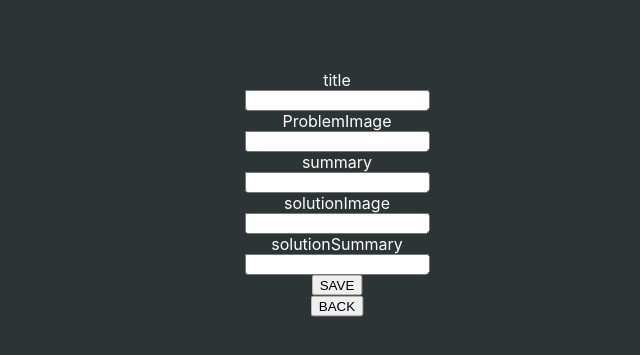
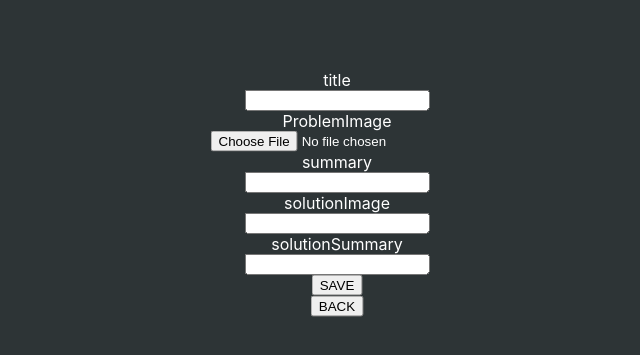
Before and after one commit to CameronHyden/code-log, a React (Create React App) app: page / in a window 1280 px wide. Both pictures are taken after typing "Sample" into the empty fields and a click on the button "ADD". Shown: the part 207-562 px from the top of the page, without its empty margins (303-943 px from the left). Built offline with nearby package versions, Linux system fonts and the light colour scheme; no server answers.

Commit message:
some functionallity for adding photos

```diff
--- a/src/App.jsx
+++ b/src/App.jsx
@@ -38,6 +38,7 @@ const App = () => {
   const handleAddNewLog = async () => {
     await addNewLog(input);
     handleFetch();
+    console.log(input);
   };
 
   const handleDeleteById = async () => {
@@ -59,6 +60,12 @@ const App = () => {
     setAddSection(false);
   };
 
+  const loadFile = (event) => {
+    const image = document.getElementById("problemImageOutput");
+    image.src = URL.createObjectURL(event.target.files[0]);
+    setInput.problemImage(image.src);
+  };
+
   return (
     <div className="App">
       <CodeCardContainer codeEntry={codeEntry} />
@@ -69,6 +76,7 @@ const App = () => {
           saveButton={handleAddNewLog}
           state={input}
           handleAddSectionState={closeAddSection}
+          loadFile={loadFile}
         />
       )}
       <DeleteField handleIdText={handleIdText} deleteById={handleDeleteById} />
--- a/src/components/CodeCardContainer/CodeCardContainer.scss
+++ b/src/components/CodeCardContainer/CodeCardContainer.scss
@@ -1,7 +1,15 @@
+@use "../../styles/variables" as *;
+
 .codeCardContainer {
   display: grid;
   gap: 2rem;
   justify-items: center;
-  grid-template-columns: repeat(2, minmax(0, 1fr));
+  grid-template-columns: repeat(1, minmax(0, 1fr));
   border: 2px red solid;
 }
+
+@media only screen and (min-width: $desktop-breakpoint) {
+  .codeCardContainer {
+    grid-template-columns: repeat(3, minmax(0, 1fr));
+  }
+} ;
--- a/src/components/LogInput/LogInput.jsx
+++ b/src/components/LogInput/LogInput.jsx
@@ -6,6 +6,7 @@ const LogInput = ({
   saveButton,
   state,
   handleAddSectionState,
+  loadFile,
 }) => {
   return (
     <div className="logInput-container">
@@ -19,10 +20,13 @@ const LogInput = ({
         />
         <label htmlFor="problemImage">ProblemImage</label>
         <input
-          type="text"
+          type="file"
+          accept="image/png, image/jpeg"
           name="problemImage"
           onChange={handleInput}
+          // onChange={loadFile}
           value={state.problemImage}
+          id="problemImageOutput"
         />
         <label htmlFor="summary">summary</label>
         <input
```
Also changed, not shown: src/components/CodeCard/CodeCard.jsx (+10 -2 lines).
